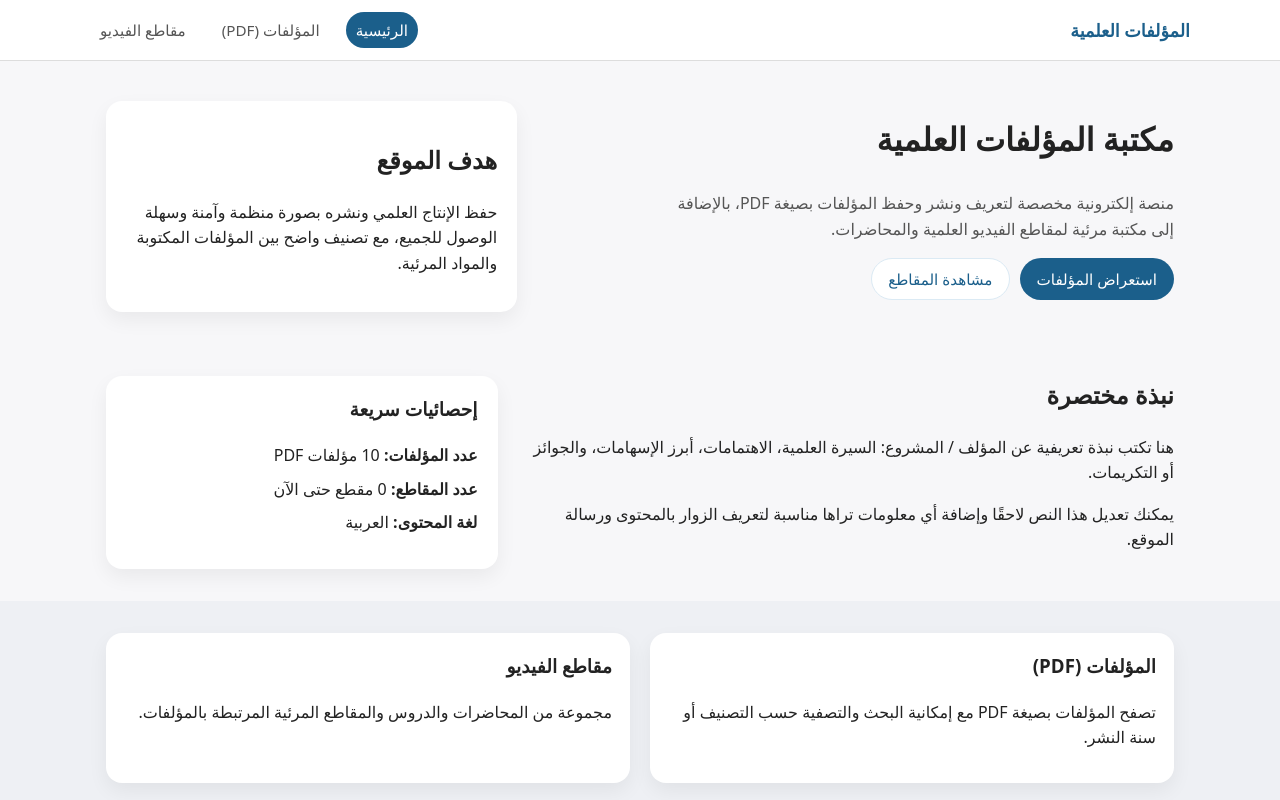
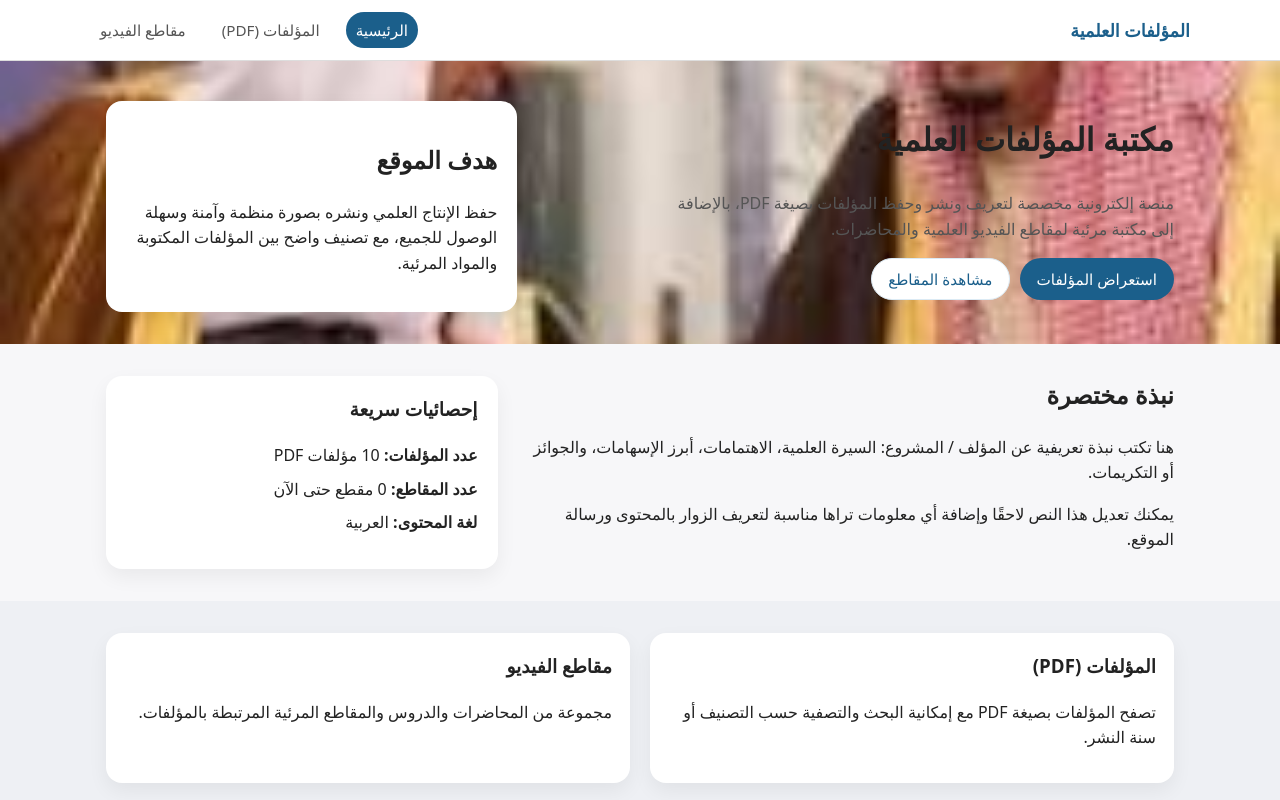
Before and after one commit to aaljameel10/pdf-library-site, a plain HTML site: page index.html in a window 1280 px wide. Shown: the top 800 px of the page. Drawn offline with Linux system fonts and the light colour scheme.

Commit message:
Set hero background image using uploaded picture
Fixed .hero override rule to correctly reference the uploaded image and removed stray characters and duplicates.

```diff
--- a/assets/css/style.css
+++ b/assets/css/style.css
@@ -334,8 +334,7 @@ body {
 
 /* اضافة صورة خلفية للقسم العلوي */
 .hero {
-  b   background-image: url('../%D8%AA%D9%83%D8%B1%D9%8A%D9%85%20%D9%85%D8%AD%D9%85%D8%AF%20%D8%A7%D9%84%D8%AC%D9%85%D9%8A%D9%84.jpg');
-  background-size: cover;
-  bd  background-image: url('../%D8%AA%D9%83%D8%B1%D9%8A%D9%85%20%D9%85%D8%AD%D9%85%D8%AF%20%D8%A7%D9%84%D8%AC%D9%85%D9%8A%D9%84.jpg');
+  background-image: url('../%D8%AA%D9%83%D8%B1%D9%8A%D9%85%20%D9%85%D8%AD%D9%85%D8%AF%20%D8%A7%D9%84%D8%AC%D9%85%D9%8A%D9%84.jpg');
   background-size: cover;
   background-position: center;
+}
```
